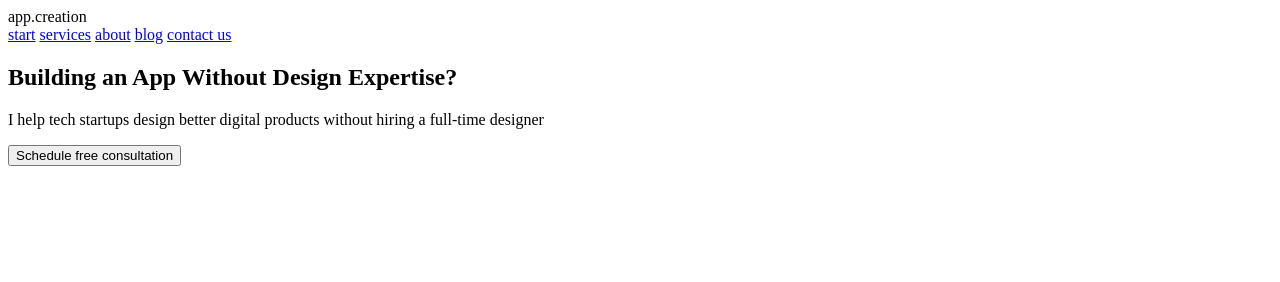
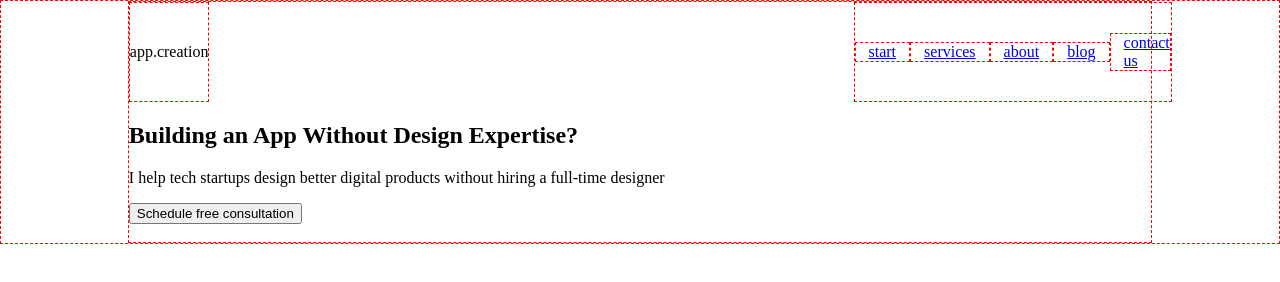
Before and after one commit to WebHeroSchool/olganagozh, a plain HTML site: page index.html in a window 1280 px wide. Drawn offline with Linux system fonts and the light colour scheme; a web font is replaced by a local one.

Commit message:
5 урок

```diff
--- a/index.html
+++ b/index.html
@@ -8,6 +8,7 @@
       <link rel="stylesheet" href="style.css">
 </head>
 <body>
+ <div class="wrapper">
   <header class="header">
    <div class="logo">app.creation</div>
    <nav class="menu">
@@ -29,5 +30,6 @@
         <img class="image-content_image" src="" alt="">
       </div>
     </section>
+    </div>
 </body>
 </html>
--- a/style.css
+++ b/style.css
@@ -1,3 +1,43 @@
 .title {
   font-family: Roboto;
 }
+.title {
+  font-family: Roboto;
+}
+.menu_item {
+  border:dashed 1px red;
+}
+.wrapper {
+  margin:auto;
+  border:dashed 1px red;
+  width:80%;
+}
+.header {
+  display:flex;
+  justify-content:space-between;
+}
+body {
+  margin:0;
+  border:dashed 1px red;
+}
+.logo,.menu {
+  display:inline-block;
+  border:dashed 1px red;
+}
+.logo {
+  margin-right:63%
+  }
+.logo {
+  padding:40px 0;
+}
+.menu{
+  display:flex;
+  align-items:center
+}
+.menu_item {
+  padding:0 13px;
+  border:dashed 1px red
+}
+.menu_item:last-child {
+  padding-right:0;
+}
```
